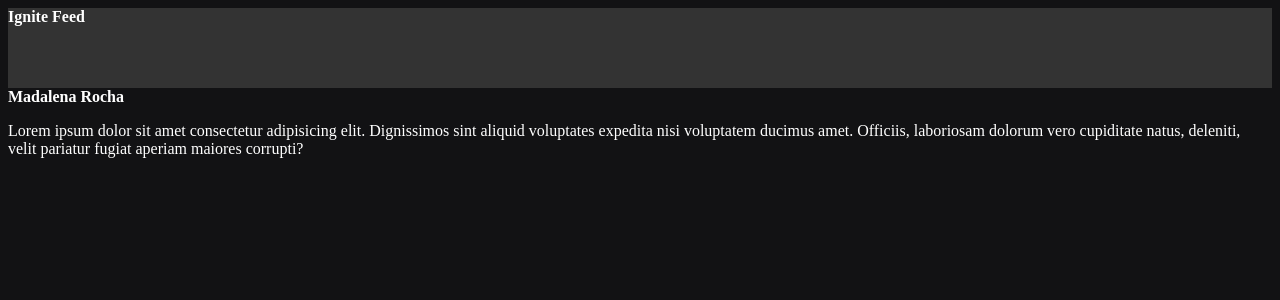
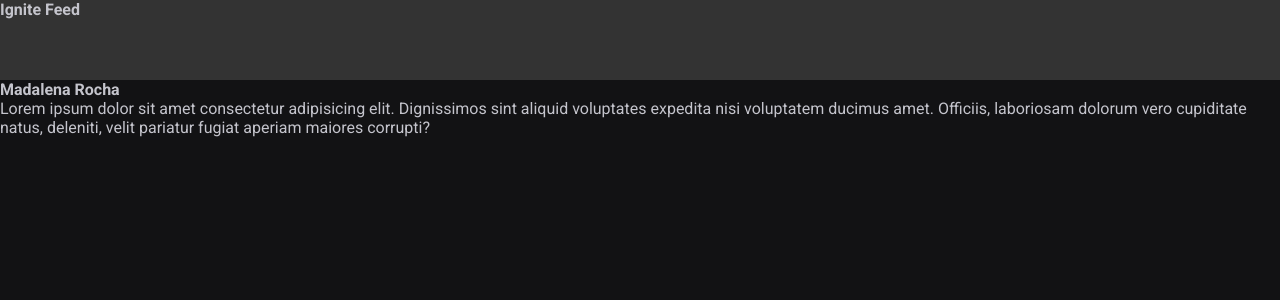
Before and after one commit to madalena-rocha/ignite-feed, a React (Vite) app: page / in a window 1280 px wide. Shown: the top 300 px of the page. Built offline with nearby package versions, Linux system fonts and the light colour scheme.

Commit message:
add css global

```diff
--- a/index.html
+++ b/index.html
@@ -2,8 +2,15 @@
 <html lang="en">
   <head>
     <meta charset="UTF-8" />
+
+    <link rel="preconnect" href="https://fonts.googleapis.com" />
+    <link rel="preconnect" href="https://fonts.gstatic.com" crossorigin />
+
     <link rel="icon" type="image/svg+xml" href="/vite.svg" />
     <meta name="viewport" content="width=device-width, initial-scale=1.0" />
+
+    <link href="https://fonts.googleapis.com/css2?family=Roboto:wght@400;700&display=swap" rel="stylesheet" />
+
     <title>Vite + React</title>
   </head>
   <body>
--- a/src/App.jsx
+++ b/src/App.jsx
@@ -5,7 +5,7 @@
 import { Header } from './components/Header.jsx';
 import { Post } from './Post.jsx';
 
-import './styles.css';
+import './global.css';
 
 export function App() {
   return (
--- /dev/null
+++ b/src/global.css
@@ -0,0 +1,32 @@
+:root {
+  --white: #fff;
+  --gray-100: #e1e1e6;
+  --gray-300: #c4c4cc;
+  --gray-400: #8d8d99;
+  --gray-600: #323238;
+  --gray-700: #29292e;
+  --gray-800: #202024;
+  --gray-900: #121214;
+
+  --green-500: #00875f;
+}
+
+* {
+  margin: 0;
+  padding: 0;
+  box-sizing: border-box;
+}
+
+body {
+  background: var(--gray-900);
+  color: var(--gray-300);
+  -webkit-font-smoothing: antialiased;
+  // Aplica nos navegadores baseados em webkit uma padronização para as fontes ficarem
+  // mais detalhadas, principalemente ao utilizar fontes que não são padrão do sistema
+}
+
+body, input, textarea, button {
+  font-family: "Roboto", sans-serif;
+  font-weight: 400;
+  font-size: 1rem;
+}
--- a/src/styles.css
+++ /dev/null
@@ -1,4 +0,0 @@
-body {
-  background: #121214;
-  color: #fff;
-}
```
